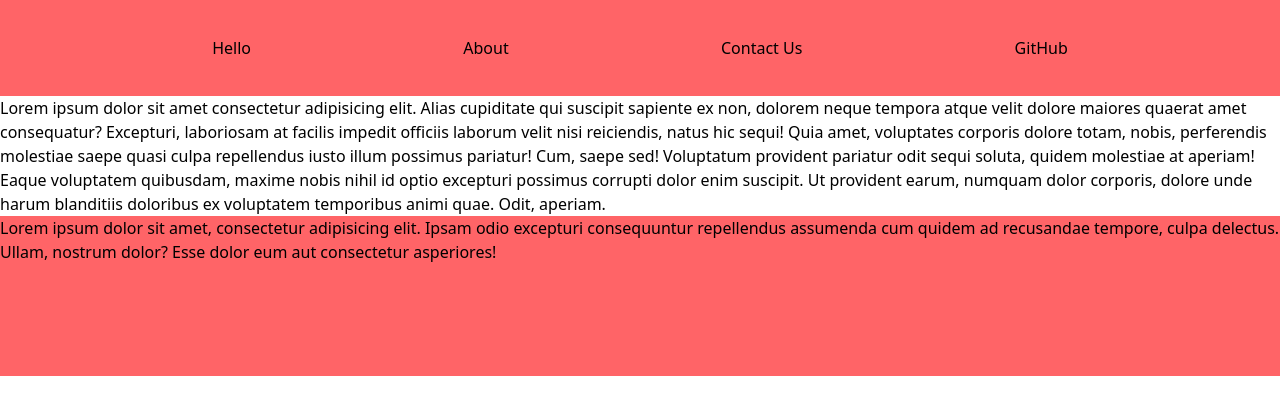
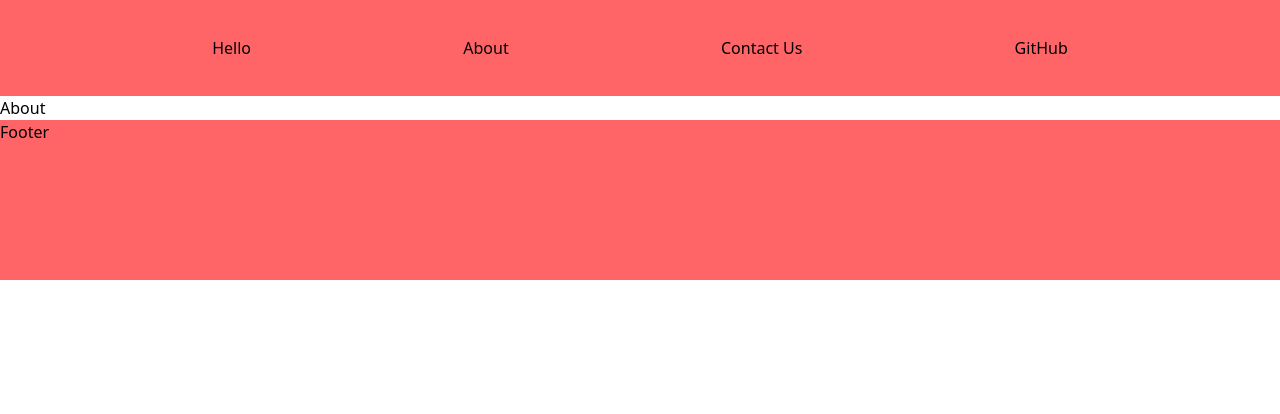
Before and after one commit to MuhammadKhushamAli/web-dev-projects, a React (Vite) app in the folder ReactProject4/Project4/: page /about in a window 1280 px wide. Shown: the top 414 px of the page. Built offline with nearby package versions, Linux system fonts and the light colour scheme.

Commit message:
API And Parameter Input And some Bugs Fixed

```diff
--- a/ReactProject4/Project4/src/components/about/About.jsx
+++ b/ReactProject4/Project4/src/components/about/About.jsx
@@ -2,7 +2,7 @@ export default function About() {
     return (
         <main>
             <article>
-                <p>Lorem ipsum dolor sit amet consectetur adipisicing elit. Alias cupiditate qui suscipit sapiente ex non, dolorem neque tempora atque velit dolore maiores quaerat amet consequatur? Excepturi, laboriosam at facilis impedit officiis laborum velit nisi reiciendis, natus hic sequi! Quia amet, voluptates corporis dolore totam, nobis, perferendis molestiae saepe quasi culpa repellendus iusto illum possimus pariatur! Cum, saepe sed! Voluptatum provident pariatur odit sequi soluta, quidem molestiae at aperiam! Eaque voluptatem quibusdam, maxime nobis nihil id optio excepturi possimus corrupti dolor enim suscipit. Ut provident earum, numquam dolor corporis, dolore unde harum blanditiis doloribus ex voluptatem temporibus animi quae. Odit, aperiam.</p>
+            <p>About</p>
             </article>
         </main>
     );
--- a/ReactProject4/Project4/src/components/contactUs/ContactUs.jsx
+++ b/ReactProject4/Project4/src/components/contactUs/ContactUs.jsx
@@ -0,0 +1,8 @@
+export default function ContactUs()
+{
+    return(
+        <main>
+            <p>Contact</p>
+        </main>
+    )
+}
--- a/ReactProject4/Project4/src/components/footer/Footer.jsx
+++ b/ReactProject4/Project4/src/components/footer/Footer.jsx
@@ -2,7 +2,7 @@ export default function Footer() {
     return (
         <footer className="bg-red-400 h-[20vh] w-screen">
             <summary>
-                Lorem ipsum dolor sit amet, consectetur adipisicing elit. Ipsam odio excepturi consequuntur repellendus assumenda cum quidem ad recusandae tempore, culpa delectus. Ullam, nostrum dolor? Esse dolor eum aut consectetur asperiores!
+                Footer
             </summary>
         </footer>
     );
--- a/ReactProject4/Project4/src/components/github/Github.jsx
+++ b/ReactProject4/Project4/src/components/github/Github.jsx
@@ -1,13 +1,26 @@
+import { useState } from "react";
 import GitHubDataFetch from "./GithubDataFetch";
+import { useEffect } from "react";
+import { useLoaderData } from "react-router";
 
 export default function GitHub()
 {
-    const data = GitHubDataFetch();
-
+    const data = useLoaderData();
+    // const [data, setData] = useState({});
+    // useEffect(()=>{
+    //    fetch("https://api.github.com/users/muhammadkhushamali")
+    //    .then((res) => {
+    //     return res.json();
+    //    })
+    //    .then(res => {
+    //     setData(res);
+    //    })
+    // },[])
     return(
         <main>
             <h1>{data.name}</h1>
             <p>{data.location}</p>
+            <img src={data.avatar_url}/>
         </main>
     );
 }
--- a/ReactProject4/Project4/src/components/header/Header.jsx
+++ b/ReactProject4/Project4/src/components/header/Header.jsx
@@ -1,12 +1,17 @@
+import { NavLink } from "react-router";
 export default function Header() {
     return (
         <header>
             <nav className="bg-red-400 h-[12vh] w-screen">
                 <ul className="w-full h-full flex flex-row justify-evenly content-center flex-wrap">
-                    <li>Hello</li>
-                    <li>About</li>
-                    <li>Contact Us</li>
-                    <li>GitHub</li>
+                    <li><NavLink
+                    to="/">Hello</NavLink></li>
+                    <li><NavLink
+                    to="about">About</NavLink></li>
+                    <li><NavLink
+                    to="contact-us">Contact Us</NavLink></li>
+                    <li><NavLink
+                    to="GitHub">GitHub</NavLink></li>
                 </ul>
             </nav>
         </header>
--- a/ReactProject4/Project4/src/components/index.js
+++ b/ReactProject4/Project4/src/components/index.js
@@ -4,6 +4,7 @@ import About from "./about/About";
 import ContactUs from "./contactUs/ContactUs";
 import GitHub from "./github/Github";
 import Footer from "./footer/Footer";
+import User from "./user/User";
 
 export {Header};
 export {Home};
@@ -11,3 +12,4 @@ export {About};
 export {ContactUs};
 export {GitHub};
 export {Footer};
+export {User};
--- /dev/null
+++ b/ReactProject4/Project4/src/components/user/User.jsx
@@ -0,0 +1,9 @@
+import { useParams } from "react-router";
+
+export default function User()
+{
+    const {userid} = useParams();
+    return(
+        <h1>{userid}</h1>
+    );
+}
--- a/ReactProject4/Project4/src/main.jsx
+++ b/ReactProject4/Project4/src/main.jsx
@@ -1,34 +1,51 @@
 import { StrictMode } from 'react'
 import { createRoot } from 'react-dom/client'
 import './index.css'
-import { createBrowserRouter, RouterProvider } from 'react-router'
+import { createBrowserRouter, createRoutesFromElements, Route, RouterProvider } from 'react-router'
 import Layout from './Layout.jsx'
-import { About, ContactUs, GitHub, Home } from './components/index.js'
+import { About, ContactUs, GitHub, Home, User } from './components/index.js'
+import GitHubDataFetch from './components/github/GithubDataFetch.js'
 
-const router = createBrowserRouter([
-  {
-    path: "/",
-    element: <Layout/>,
-    children: [
-        {
-          path: "",
-          element: <Home/>
-        },
-        {
-          path: "about",
-          element: <About/>
-        },
-        {
-          path: "/contact-us",
-          element: <ContactUs/>
-        },
-        {
-          path: "GitHub",
-          element:<GitHub/>
-        }
-      ]
-  }
-]);
+// const router = createBrowserRouter([
+//   {
+//     path: "/",
+//     element: <Layout/>,
+//     children: [
+//         {
+//           path: "",
+//           element: <Home/>
+//         },
+//         {
+//           path: "about",
+//           element: <About/>
+//         },
+//         {
+//           path: "contact-us",
+//           element: <ContactUs/>
+//         },
+//         {
+//           path: "GitHub",
+//           element:<GitHub/>,
+//           loader: ()=>{
+//             return GitHubDataFetch();
+//           }
+//         }
+//       ]
+//   }
+// ]);
+
+const router = createBrowserRouter(
+  createRoutesFromElements(
+    <Route path='/' element={<Layout/>}>
+      <Route path='' element={<Home/>}/>
+      <Route path='about' element={<About/>}/>
+      <Route path='contact-us' element={<ContactUs/>}/>
+      <Route path='GitHub' element={<GitHub/>}
+      loader={GitHubDataFetch}/>
+      <Route path='user/:userid' element={<User/>}/>
+    </Route>
+  )
+);
 
 createRoot(document.getElementById('root')).render(
   <StrictMode>
```
